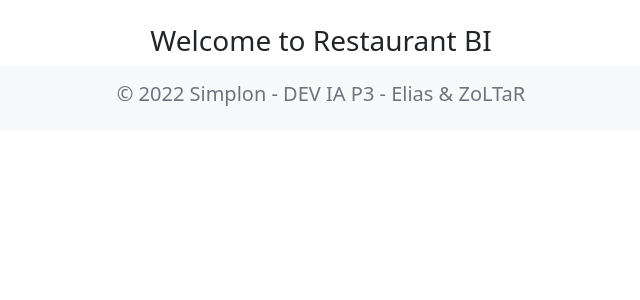
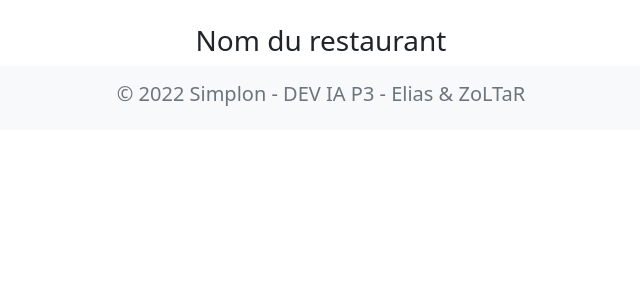
Before and after one commit to zoltarzol/exploration_sql_alchemy, a Django app: page / in a window 1280 px wide. Shown: the part 78-378 px from the top of the page, without its empty margins (319-959 px from the left). Run offline with Django 4.2, Linux system fonts and the light colour scheme.

Commit message:
update home.html

```diff
--- a/home/templates/home.html
+++ b/home/templates/home.html
@@ -9,7 +9,7 @@
 <div class="container-fluid">
   <main>
     <div class="position-relative overflow-hidden text-center">
-      <h3>Welcome to Restaurant BI</h3>
+      <h3>Nom du restaurant</h3>
     </div>
 </div>
 </main>
```
